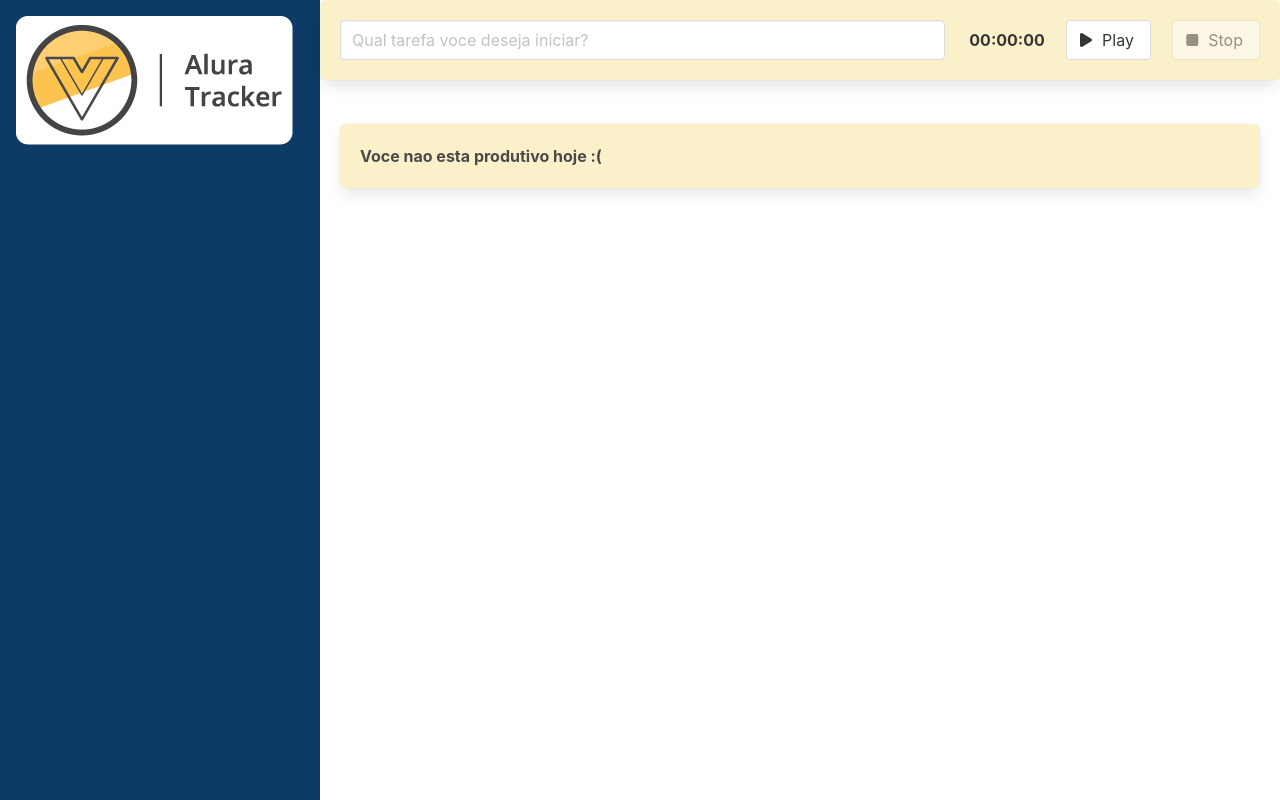
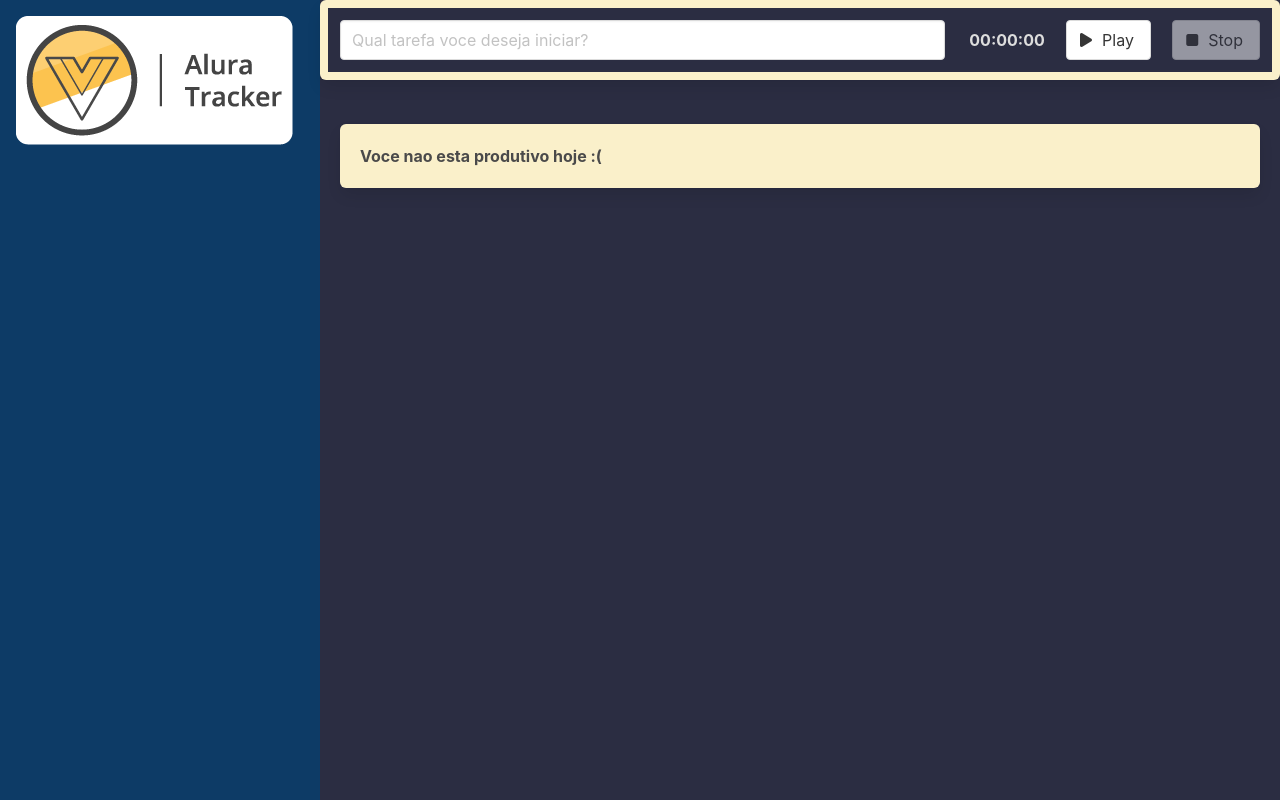
Before and after one commit to JulioTavaresDE/AluraTrackerVueJs, a Vue app: page / in a window 1280 px wide. Built offline with nearby package versions, Linux system fonts and the light colour scheme.

Commit message:
Preparando o modo escuro

```diff
--- a/src/App.vue
+++ b/src/App.vue
@@ -1,11 +1,11 @@
 <template>
 
-<main class="columns is-gapless is-multiline">
+<main class="columns is-gapless is-multiline modo-escuro">
   <div class="column is-one-quarter">
     <BarraLateral></BarraLateral>
   </div>
 
-   <div class="column is-three-quarter">
+   <div class="column is-three-quarter conteudo">
     <Formulario @aoSalvarTarefa="salvarTarefa"></Formulario>
 
   <div class="lista">
@@ -56,4 +56,20 @@
   .lista {
     padding: 1.25rem;
   }
+
+
+main {
+  --bg-primario: #fff;
+  --texto-primario: #000;
+}
+
+main.modo-escuro {
+  --bg-primario: #2b2d42;
+  --texto-primario: #ddd;
+}
+
+.conteudo {
+  background-color: var(--bg-primario);
+}
+
 </style>
--- a/src/components/Formulario.vue
+++ b/src/components/Formulario.vue
@@ -1,6 +1,6 @@
-<template>
-<div class="box">
-    <div class="columns">
+<template class="formulario">
+<div class="box formulario">
+    <div class="columns formulario">
         <div class="column is-8" role="form" aria-label="Formulario para criacao de uma nova tarefa">
             <input type="text" class="input" placeholder="Qual tarefa voce deseja iniciar?" v-model="descricao">
         </div>
@@ -15,6 +15,8 @@
 <script lang="ts">
     import { defineComponent } from 'vue'
     import Temporizador from './Temporizador.vue';
+
+
     export default defineComponent({
     name: "MeuTemporizador",
     emits: ['aoSalvarTarefa'],
@@ -41,3 +43,10 @@
     }
     });
 </script>
+
+<style>
+    .formulario {
+        color: var(--texto-primario);
+        background-color: var(--bg-primario);
+    }
+</style>
--- a/src/components/cronometro.vue
+++ b/src/components/cronometro.vue
@@ -1,6 +1,6 @@
 <template>
     <section>
-        <strong>
+        <strong class="display">
             {{
                 tempoDecorrido
              }}
@@ -25,3 +25,10 @@
         },
     })
 </script>
+
+<style>
+    .display {
+        color: var(--texto-primario);
+    }
+
+</style>
```
